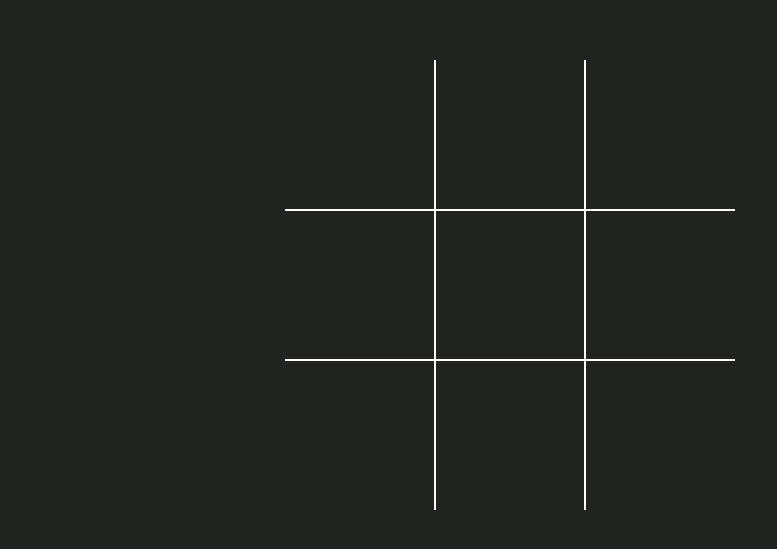
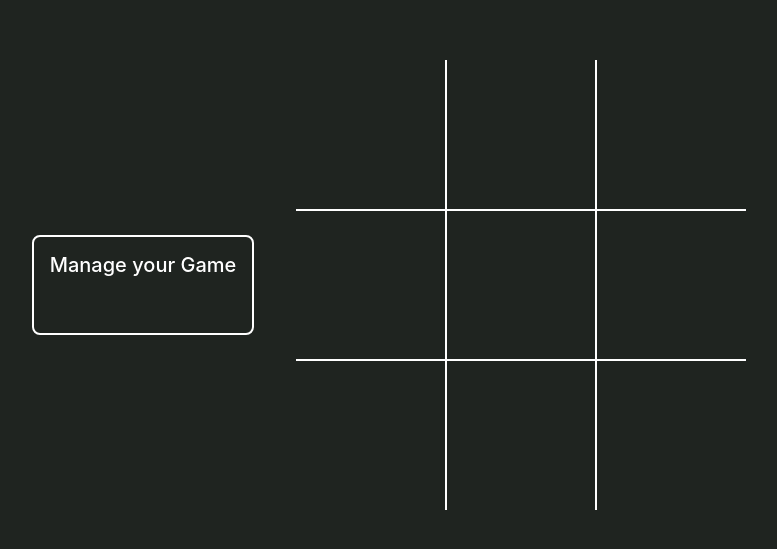
Before and after one commit to igormcsouza/smart-tic-tac-toe, a Next.js app: page / in a window 1280 px wide. Shown: the part 115-664 px from the top of the page, without its empty margins (246-1023 px from the left). Built offline with nearby package versions, Linux system fonts and the light colour scheme.

Commit message:
Add border and title to control area
Co-authored-by: igormcsouza <38996012+igormcsouza@users.noreply.github.com>

```diff
--- a/components/controlarea.tsx
+++ b/components/controlarea.tsx
@@ -1,6 +1,7 @@
 export default function ControlArea() {
   return (
     <div className="control-area">
+      <h2 className="control-area-title">Manage your Game</h2>
       {/* Controls will be added here in the future */}
     </div>
   )
--- a/styles/globals.css
+++ b/styles/globals.css
@@ -45,6 +45,15 @@ table {
   min-width: 200px;
   min-height: 100px;
   color: white;
+  border: 2px solid white;
+  border-radius: 8px;
+  padding: 1rem;
+}
+
+.control-area-title {
+  text-align: center;
+  margin: 0 0 1rem 0;
+  font-size: 1.25rem;
 }
 
 @media screen and (max-width: 500px) {
```
